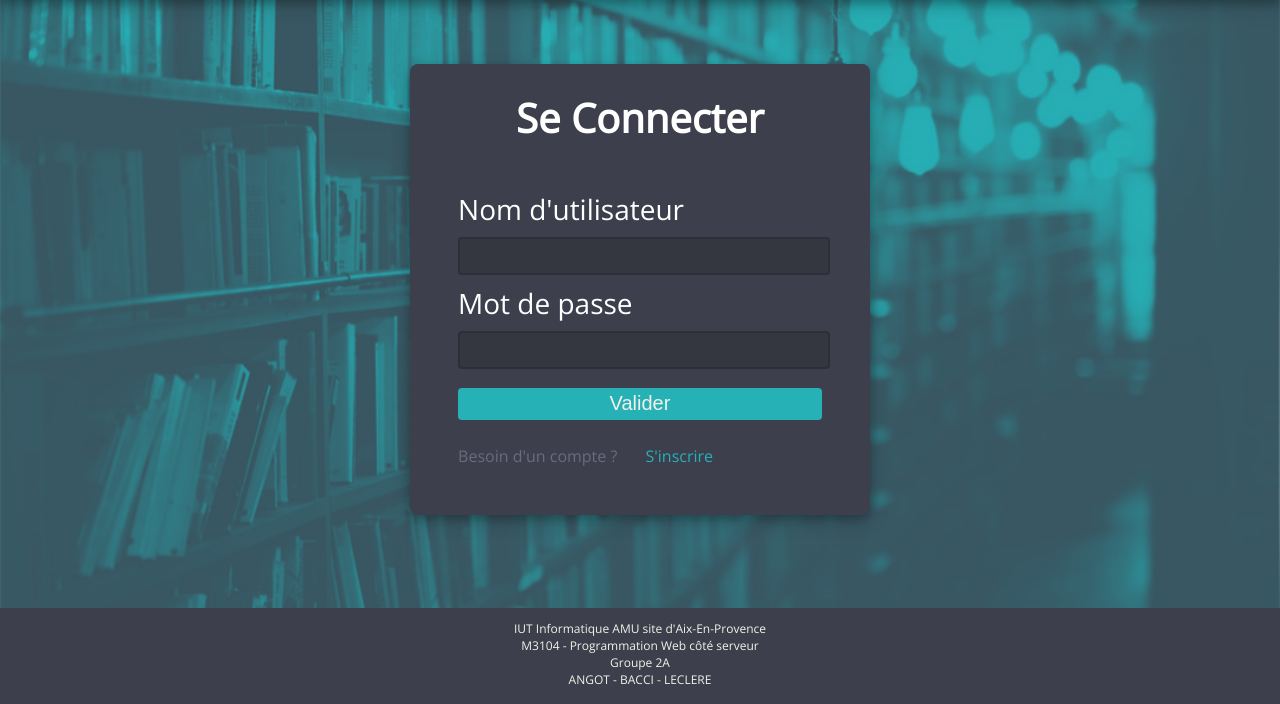
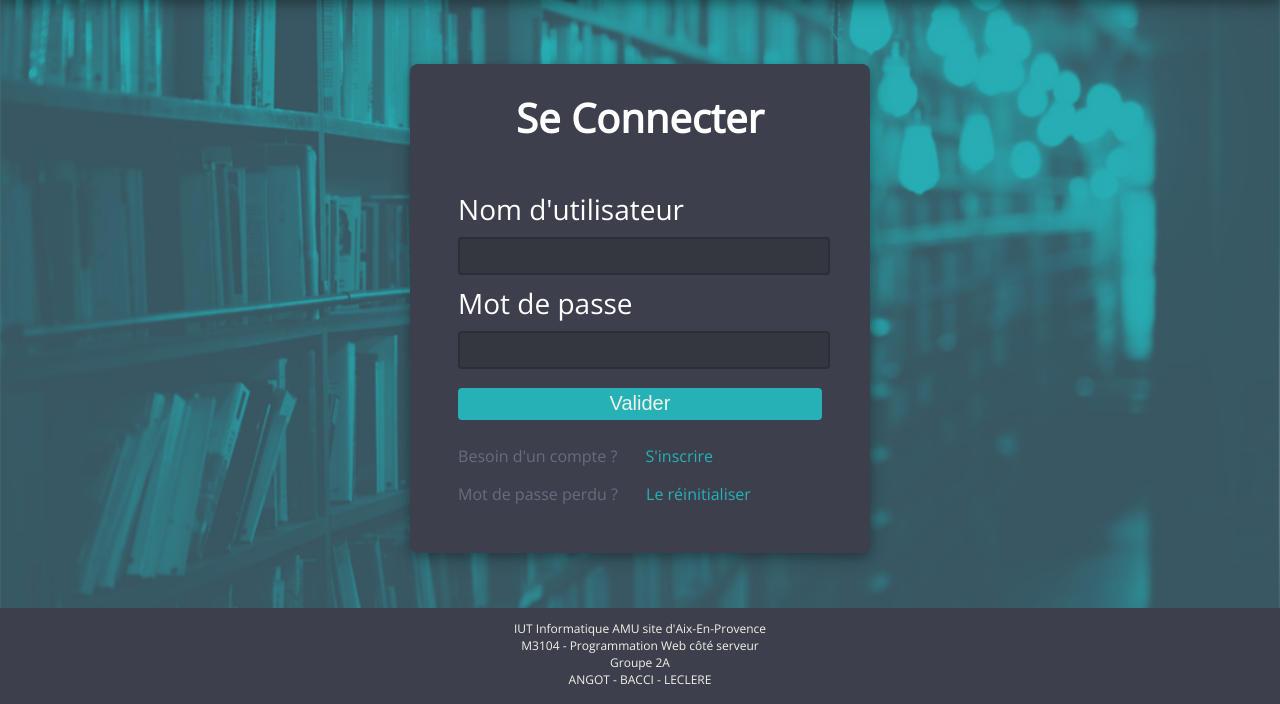
Before and after one commit to Marethyun/php-projet, a PHP site: template view/login.php in a window 1280 px wide. Shown: the part 96-800 px from the top of the page. Run offline with PHP 8.4, Linux system fonts and the light colour scheme; the template is opened without the code that fills it, so the values that code supplies are empty; some libraries are stand-ins or nearby versions.

Commit message:
Added link

```diff
--- a/view/login.php
+++ b/view/login.php
@@ -24,6 +24,7 @@
 
                 <input type="submit" name="action" value="Valider" id="mailer">
                 <p class="textchangementform">Besoin d'un compte ? <a class="changementformulaire" href="<?= \core\Router::getInstance()->routeUri(ROUTE_REGISTER) ?>">S'inscrire</a></p>
+                <p class="textchangementform">Mot de passe perdu ? <a class="changementformulaire" href="<?= \core\Router::getInstance()->routeUri(ROUTE_ASKRESET) ?>">Le réinitialiser</a></p>
 
             </form>
         </div>
```
